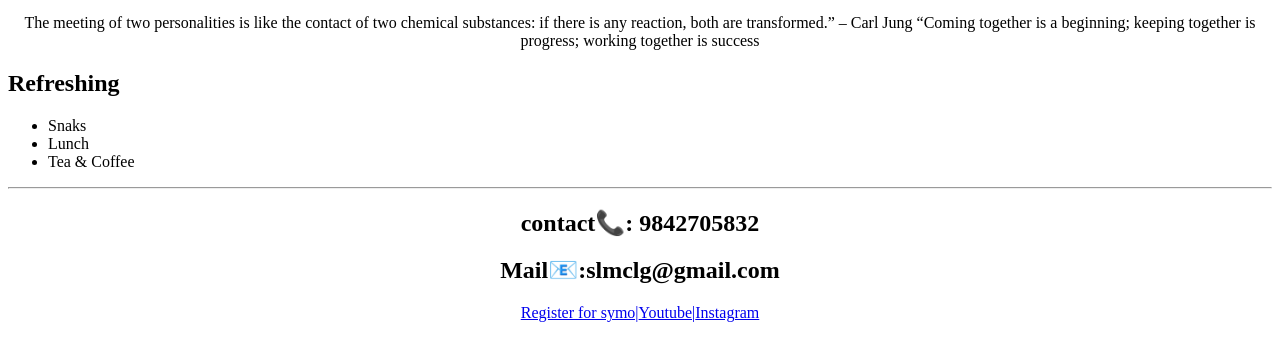
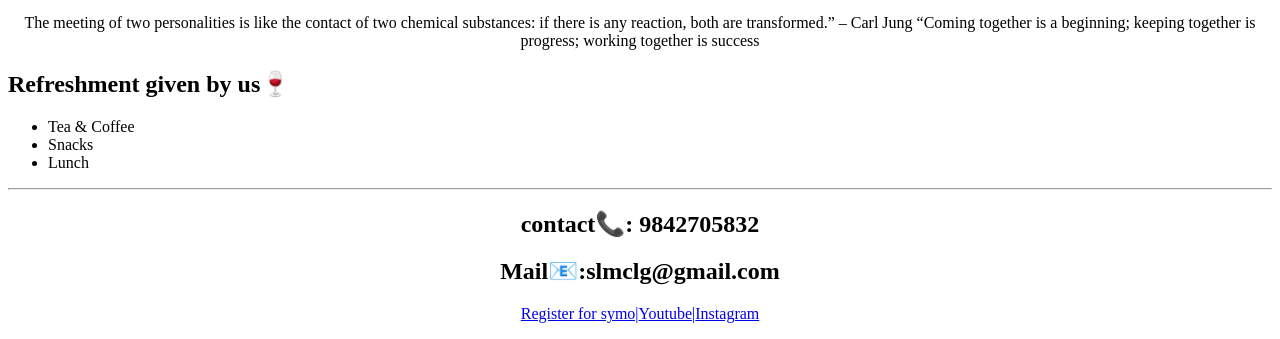
Before and after one commit to santhiya80/my-form, a plain HTML site: page mini.html in a window 1280 px wide. Shown: the part 526-865 px from the top of the page. Drawn offline with Linux system fonts and the light colour scheme.

Commit message:
mini.html

```diff
--- a/mini.html
+++ b/mini.html
@@ -13,11 +13,11 @@
     <p>The meeting of two personalities is like the contact of two chemical substances: if there is any reaction, both are transformed.” – Carl Jung “Coming together is a beginning; keeping together is progress; working together is success</p>
 </center>
 </body>
-<h2>Refreshing </h2>
+<h2>Refreshment given by us🍷</h2>
     <ul>
-        <li>Snaks</li>
+        <li>Tea & Coffee</li>
+        <li>Snacks</li>
         <li>Lunch</li>
-        <li>Tea & Coffee</li>
     </ul>
     <hr>
     <center>
```
